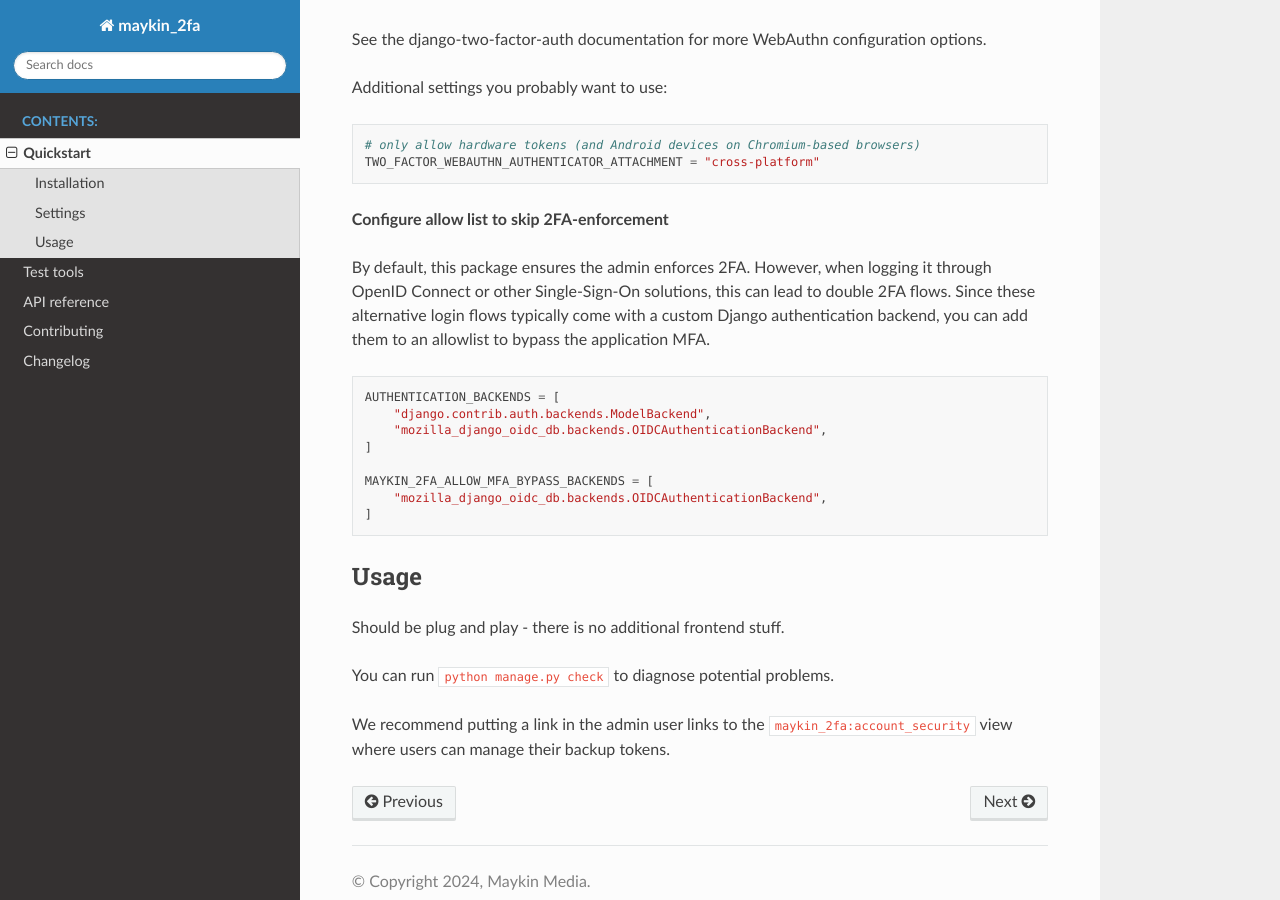
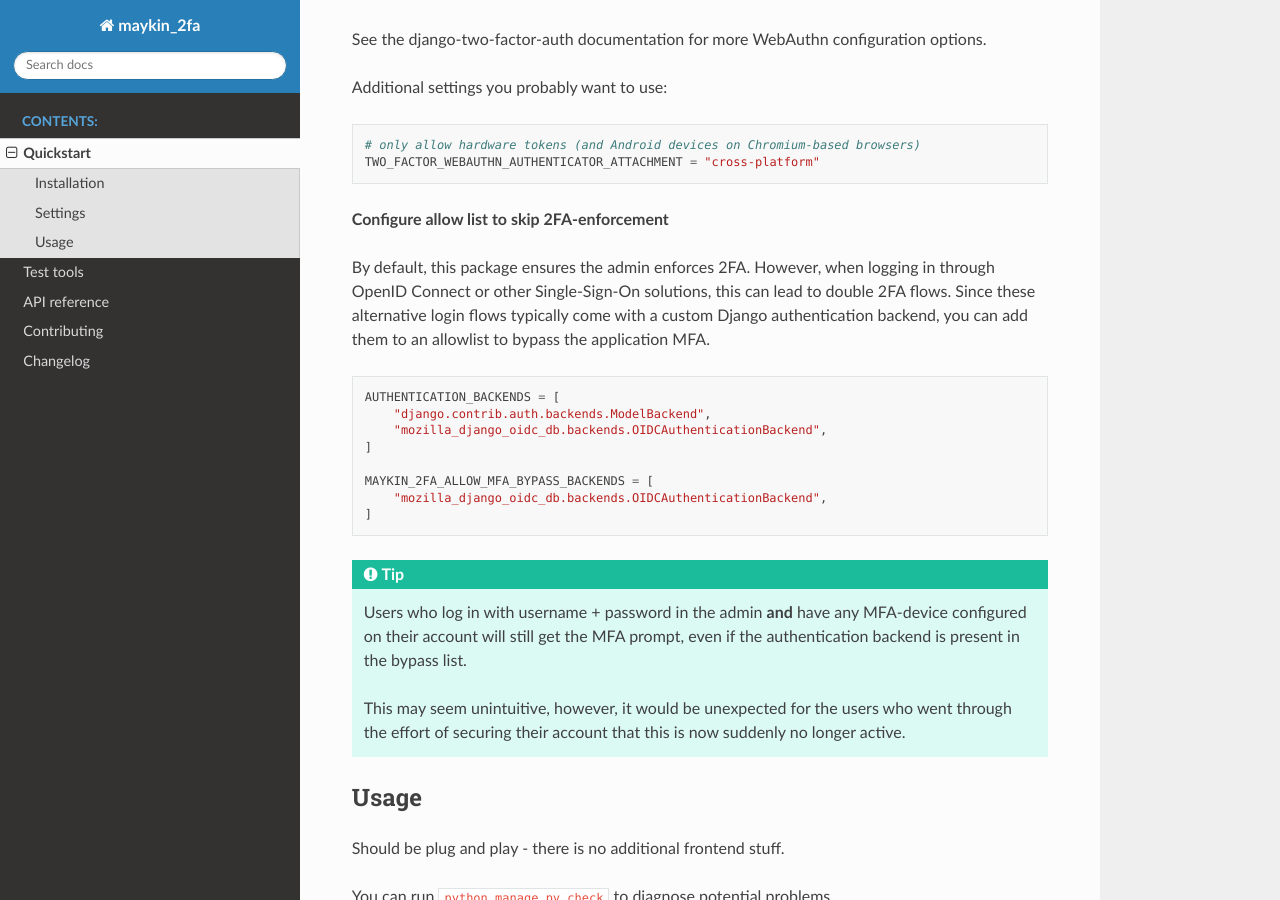
Before and after one commit to maykinmedia/maykin-2fa, a Sphinx documentation site: the page built from docs/quickstart.rst, in a window 1280 px wide and 900 px high, scrolled down 1941 px. Built offline with Sphinx 7.4.7 and the Read the Docs theme 3.1.0, drawn with Linux system fonts in a browser that asks for light colours.

Commit message:
:memo: Closes #14 -- document behaviour when a device is setup and bypass setting

```diff
--- a/docs/index.rst
+++ b/docs/index.rst
@@ -56,7 +56,7 @@ Indices and tables
     :target: https://github.com/astral-sh/ruff
     :alt: Ruff
 
-.. |coverage| image:: https://codecov.io/gh/maykinmedia/maykin-2fa/branch/master/graph/badge.svg
+.. |coverage| image:: https://codecov.io/gh/maykinmedia/maykin-2fa/branch/main/graph/badge.svg
     :target: https://app.codecov.io/gh/maykinmedia/maykin-2fa
     :alt: Coverage status
 
--- a/docs/quickstart.rst
+++ b/docs/quickstart.rst
@@ -106,7 +106,7 @@ Additional settings you probably want to use:
 
 **Configure allow list to skip 2FA-enforcement**
 
-By default, this package ensures the admin enforces 2FA. However, when logging it
+By default, this package ensures the admin enforces 2FA. However, when logging in
 through OpenID Connect or other Single-Sign-On solutions, this can lead to double 2FA
 flows. Since these alternative login flows typically come with a custom Django
 authentication backend, you can add them to an allowlist to bypass the application MFA.
@@ -122,6 +122,14 @@ authentication backend, you can add them to an allowlist to bypass the applicati
         "mozilla_django_oidc_db.backends.OIDCAuthenticationBackend",
     ]
 
+.. tip:: Users who log in with username + password in the admin **and** have any
+   MFA-device configured on their account will still get the MFA prompt, even if
+   the authentication backend is present in the bypass list.
+
+   This may seem unintuitive, however, it would be unexpected for the users who went
+   through the effort of securing their account that this is now suddenly no longer
+   active.
+
 Usage
 =====
 
```
Also changed, not shown: maykin_2fa/__init__.py (+8 -0 lines).
